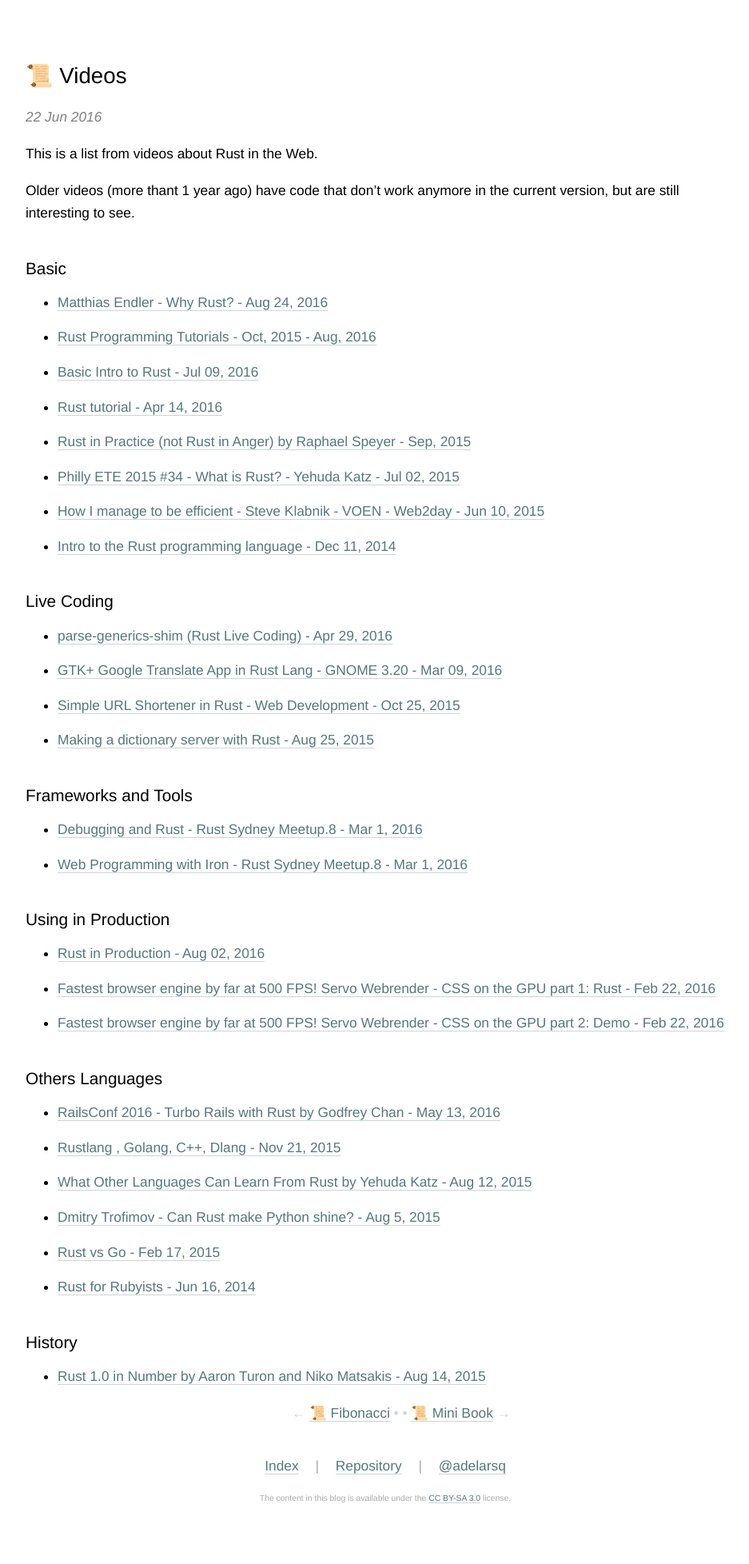
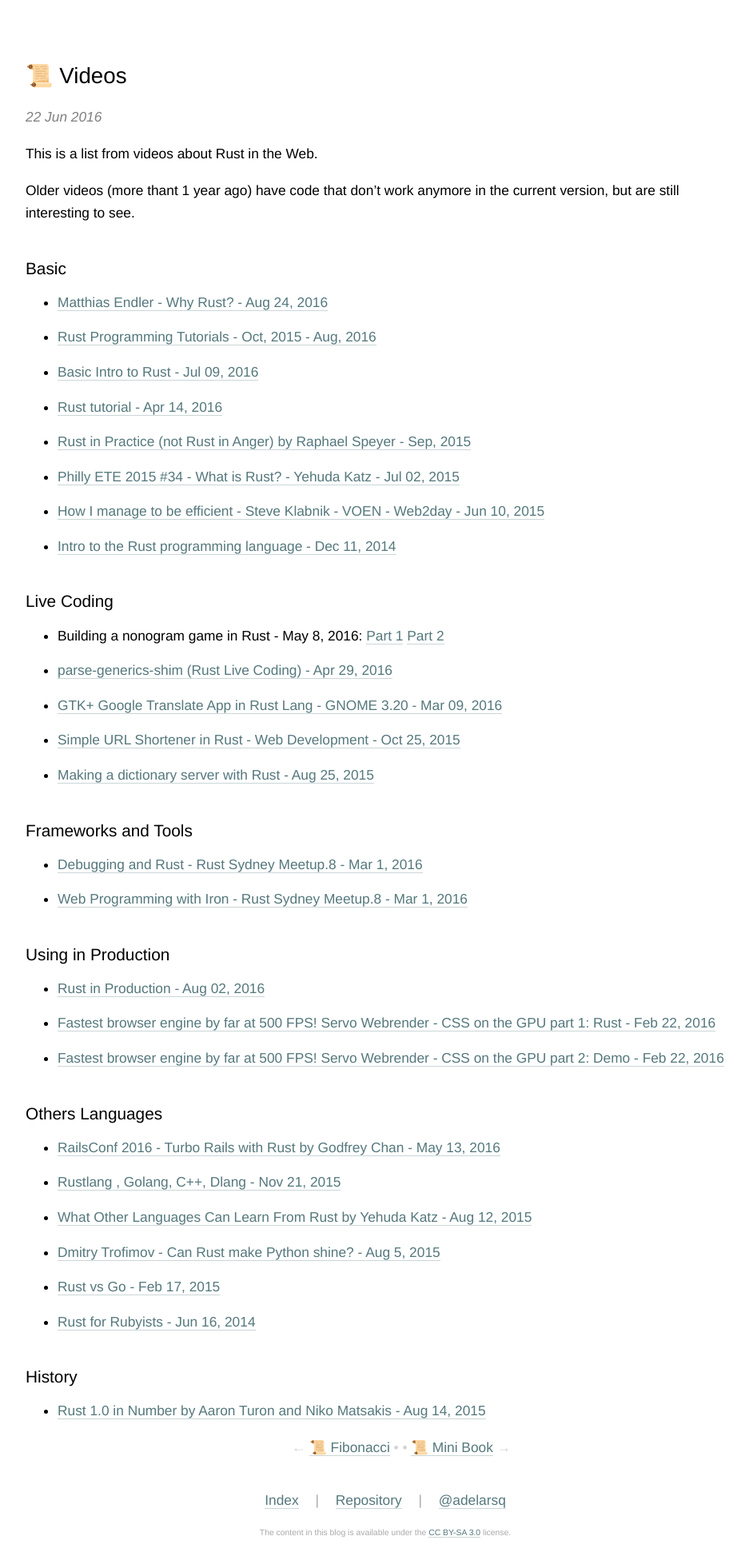
Before and after one commit to adelarsq/daily-rust.github.io, a Jekyll site: the page built from _posts/2016-06-22-videos.md, in a window 1280 px wide. Shown: the whole page at 80% size, without its empty margins (158-1095 px from the left). Built offline with Jekyll 4.4.1, drawn with Linux system fonts in a browser that asks for light colours; before the commit the page ends 1912 px from its top, so only the background shows below that.

Commit message:
Update 2016-06-22-videos.md

```diff
--- a/_posts/2016-06-22-videos.md
+++ b/_posts/2016-06-22-videos.md
@@ -22,6 +22,7 @@ Older videos (more thant 1 year ago) have code that don't work anymore in the cu
 
 ## Live Coding
 
+- Building a nonogram game in Rust - May 8, 2016: [Part 1](https://www.youtube.com/watch?v=m3N7cI4cOy4&ab_channel=panicbit) [Part 2](https://www.youtube.com/watch?v=WhA6vjLPsKA&ab_channel=panicbit)
 - [parse-generics-shim (Rust Live Coding) - Apr 29, 2016](https://www.youtube.com/watch?v=4StWqCVgYdg&ab_channel=Quxxy)
 - [GTK+ Google Translate App in Rust Lang - GNOME 3.20 - Mar 09, 2016](https://www.youtube.com/watch?v=Yu2p9-n4aaA&ab_channel=WOGUE)
 - [Simple URL Shortener in Rust - Web Development - Oct 25, 2015](https://www.youtube.com/watch?v=Ae44aZAac3w&ab_channel=G%C3%B6kberkYalt%C4%B1rakl%C4%B1)
```
